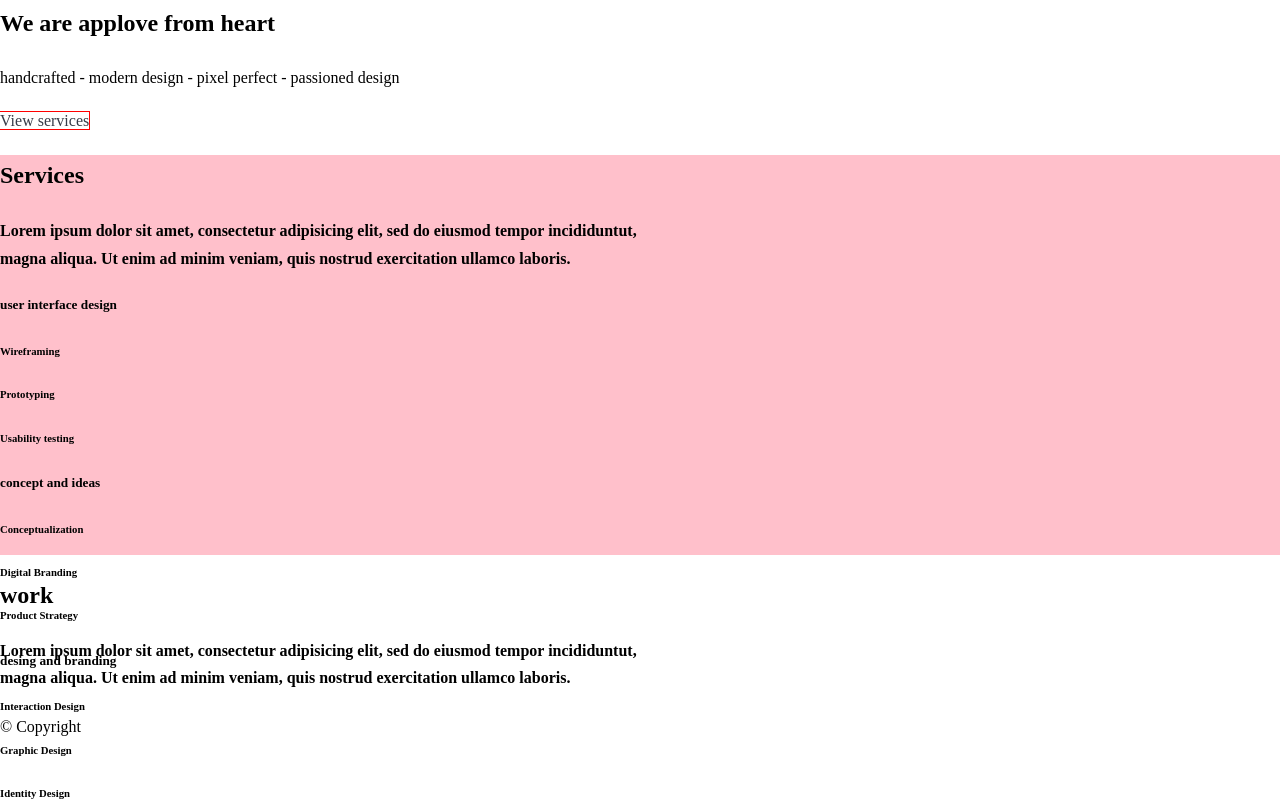
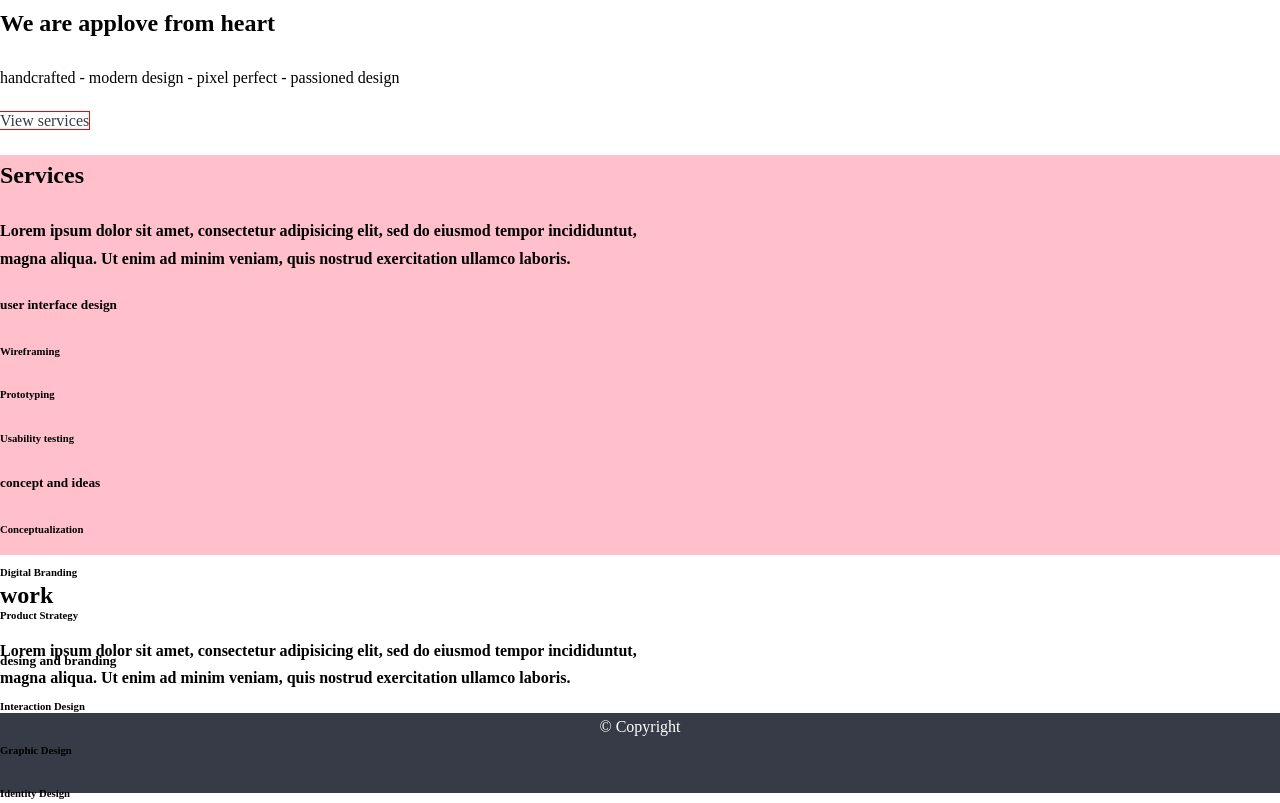
Before and after one commit to Ks-Mosqueda/applove-actual, a plain HTML site: page index.html in a window 1280 px wide. Shown: the part 697-1500 px from the top of the page. Drawn offline with Linux system fonts and the light colour scheme.

Commit message:
subiendo cambios

```diff
--- a/css/main.css
+++ b/css/main.css
@@ -13,11 +13,24 @@
 outline: 1px solid blue;
 height: 100px;
 position: relative;
+
+}
+
+footer {
+  background-color: #373b47;
+  height: 80px;
+  clear: left;
+}
+
+footer > p {
+  color: white;
+  text-align: center;
 }
 
 a { /*textos de encabezado*/
 outline: 1px solid red;
 }
+
 * {
   -webkit-box-sizing: border-box;
   -moz-box-sizing: border-box;
```
